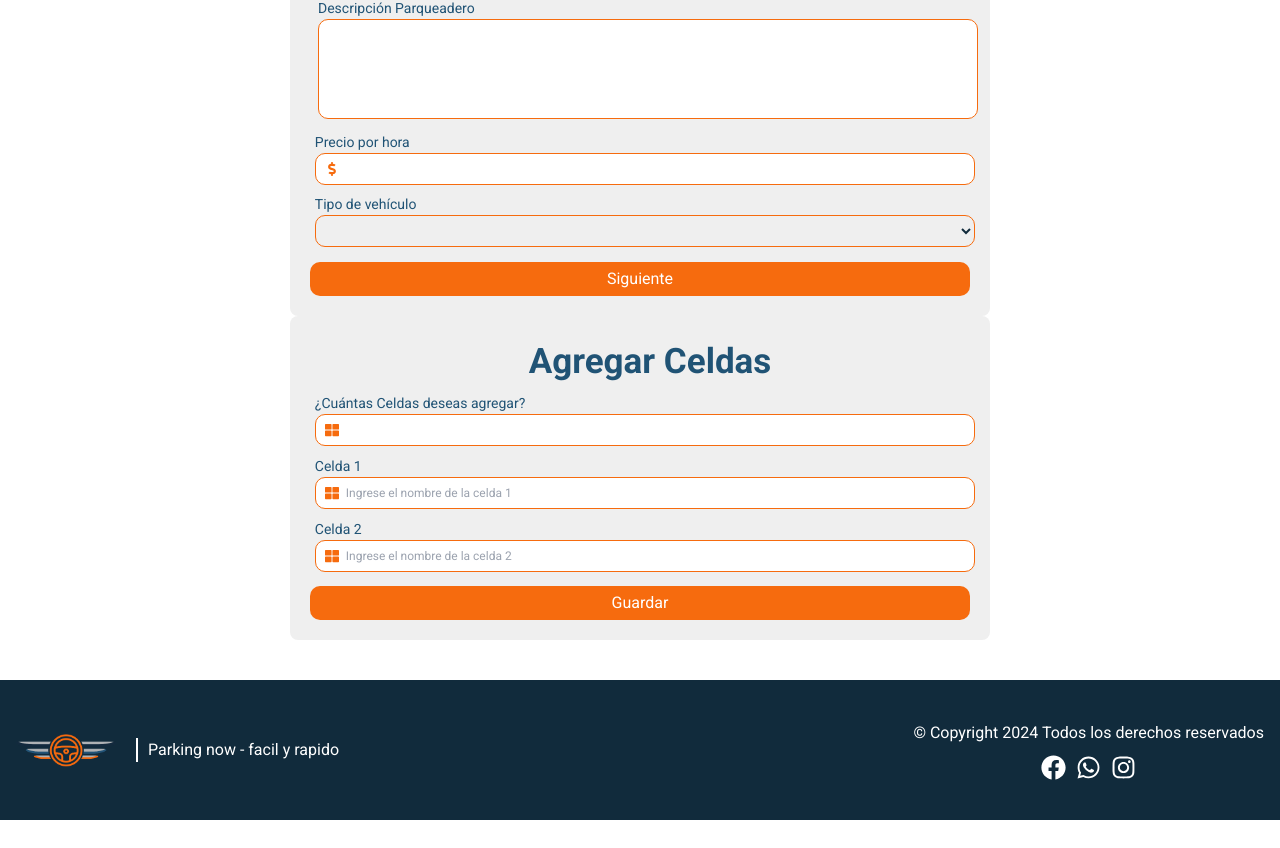
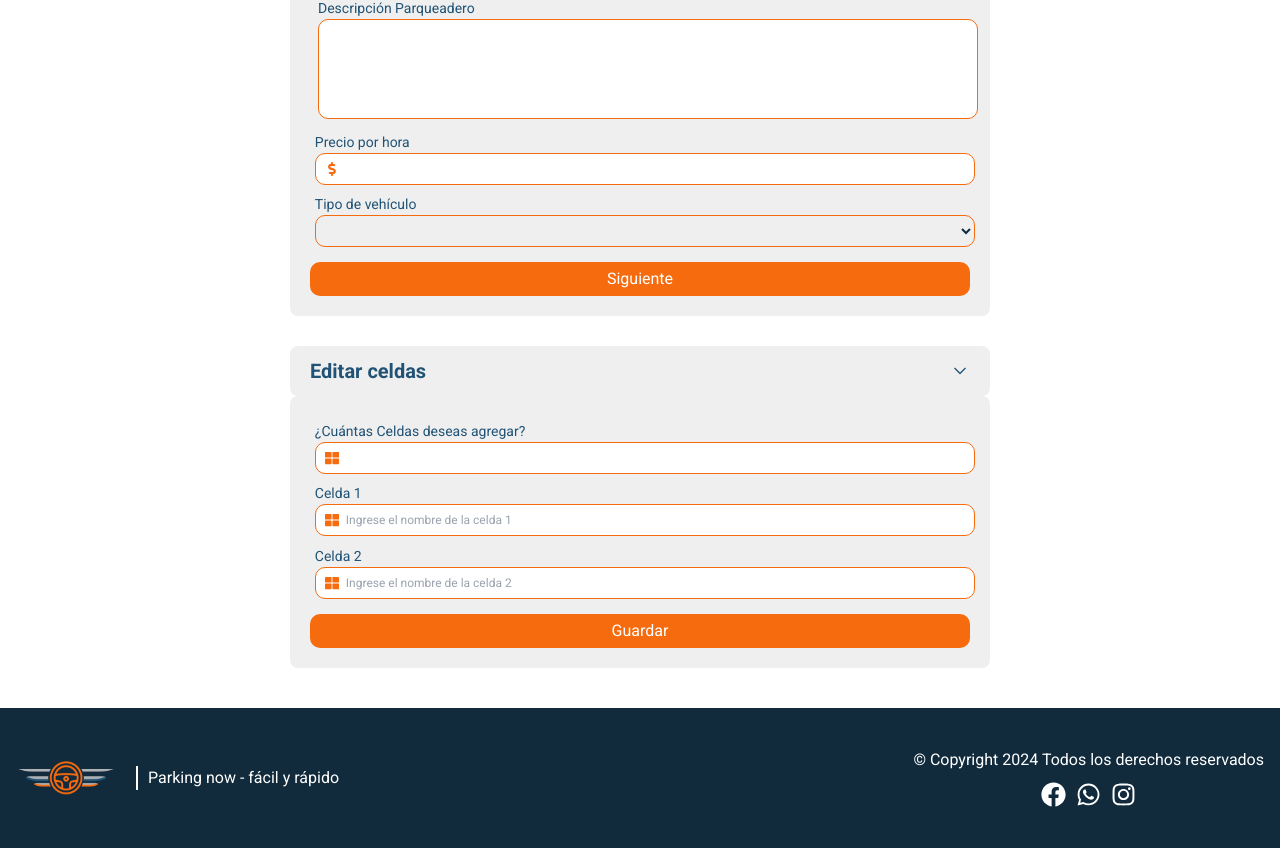
Before and after one commit to pruiz5514/Parking-now, a Next.js app: page /my-parkings/edit-parking in a window 1280 px wide. Shown: the part 540-1388 px from the top of the page. Before the commit the page ends 1360 px from the top, so only its background shows below. Built offline with nearby package versions, Linux system fonts and the light colour scheme.

Commit message:
feat: edit slots form

```diff
--- a/src/app/my-parkings/edit-parking/editParking.css
+++ b/src/app/my-parkings/edit-parking/editParking.css
@@ -4,3 +4,23 @@
     margin: 0 auto;
     padding: 40px 0;
 }
+
+.editParkingForm-container{
+    margin-bottom: 30px;
+}
+
+.editSlotsTitle-container{
+    width: 100%;
+    margin: 0 auto;
+    max-width: 700px;
+    height: 50px;
+    background-color: var(--grey);
+    border-radius: 8px;
+    display: flex;
+    justify-content: space-between;
+    align-items: center;
+    font-size: 20px;
+    font-weight: bold;
+    color: var(--blue);
+    padding: 0 20px;
+}
--- a/src/app/my-parkings/edit-parking/page.tsx
+++ b/src/app/my-parkings/edit-parking/page.tsx
@@ -12,19 +12,24 @@ import { SelectAddress } from "app/components/UI/Select/Select-style";
 import TextArea from "app/components/UI/TextArea/TextArea";
 import Input from "app/components/UI/Input/Input";
 import { FaDollarSign, FaImage, FaMapMarkerAlt, FaTag, FaThLarge } from "react-icons/fa";
+import { GoChevronDown } from "react-icons/go";
+import { useState } from "react";
 
 const EditParking = ()=>{
+    const [isOpen, setIsOpen] = useState(false);
+
     return(
         <>
             <Header>
                 <li><Link href="/parkings">Inicio</Link></li>
                 <li><Link href="/register-parking">Publicar parqueadero</Link></li>
                 <li><Link href="/my-parkings">Mis parqueaderos</Link></li>
-                <li> <Link href="/"><Button text={"Cerrar sesión"}/></Link></li>
+                <li><Link href="/"><Button text={"Cerrar sesión"}/></Link></li>
             </Header>
 
             <main className="editParking-main">
 
+                <section className="editParkingForm-container">
                     <Form
                             headerContent={
                                 <>
@@ -82,9 +87,15 @@ const EditParking = ()=>{
                                 </SelectAddress>
                             </InputContainer>
                     </Form>
+                </section>
 
+                <section>
+                    <button className="editSlotsTitle-container" onClick={()=> setIsOpen(false)}>
+                        <h2>Editar celdas</h2> <GoChevronDown />
+                    </button>
+
+                    <article>
                         <Form
-                    title="Agregar Celdas"
                                 footerContent={
                                     <>
                                         <Button text={"Guardar"} />
@@ -97,6 +108,11 @@ const EditParking = ()=>{
                                         <Input key={index} label={`Celda ${index + 1}`} id={`slot-${index + 1}`} type="text" placeholder={`Ingrese el nombre de la celda ${index + 1}`} icon={FaThLarge} required={true} />
                                     ))}
                         </Form>
+                    </article>
+
+                </section>
+
+
             </main>
 
 
--- a/src/app/my-parkings/page.tsx
+++ b/src/app/my-parkings/page.tsx
@@ -18,10 +18,10 @@ const MyParkings = ()=>{
             <main className="myParkings-main">
                 <h1 className="myParkings-title">Mis parqueaderos</h1>
                 <section className="myParkings-section">
-                    <ParkCard href={"/my-parkings/edit-parking"} text={"Editar"}/>
-                    <ParkCard href={"/my-parkings/edit-parking"} text={"Editar"}/>
-                    <ParkCard href={"/my-parkings/edit-parking"} text={"Editar"}/>
-                    <ParkCard href={"/my-parkings/edit-parking"} text={"Editar"}/>
+                    <ParkCard href={"/my-parkings/edit-parking"} text={"Ver más"}/>
+                    <ParkCard href={"/my-parkings/edit-parking"} text={"Ver más"}/>
+                    <ParkCard href={"/my-parkings/edit-parking"} text={"Ver más"}/>
+                    <ParkCard href={"/my-parkings/edit-parking"} text={"Ver más"}/>
                 </section>
 
             </main>
--- a/src/app/page.tsx
+++ b/src/app/page.tsx
@@ -14,7 +14,6 @@ import Modal from "app/components/Modal/Modal";
 import SignUp from "./sign-up/page";
 import SignIn from "./sign-in/page";
 import FormContactUs from "app/components/Contact-us/FormContactUs";
-import styled from "styled-components";
 
 export default function Home() {
   const formRef = useRef<HTMLFormElement>(null);
@@ -41,7 +40,6 @@ export default function Home() {
       <Header>
         <li> <Link href="/">Inicio</Link> </li>
         <li> <Link href="#benefits">Beneficios</Link> </li>
-        <li> <Link href="#info">Información</Link></li>
         <li> <Link href="#contact">Contactanos</Link></li>
         <li> <Button text="Registrate" onClick={openSignUpModal} /> </li>
         <li> <Button text="Iniciar sesión" onClick={openSignInModal} /> </li>
--- a/src/app/sign-up/page.tsx
+++ b/src/app/sign-up/page.tsx
@@ -40,7 +40,7 @@ const SignUp: React.FC = () => {
                     </InputContainer>
                     <Input label="Número de documento" id="userId" type="number" placeholder="1008001003" icon={FaIdCard} required={true} />
                     <Input label="Dirección de residencia" id="userAddressHome" type="text" placeholder=" mde cra 55 # 25-15 " icon={FaHome} required={true} />
-                    <Input label="Número de contacto" id="userPhone" type="number" placeholder="123 456 14 25" icon={FaPhone} required={true} />
+                    <Input label="Teléfono" id="userPhone" type="number" placeholder="123 456 14 25" icon={FaPhone} required={true} />
                     <Input label="Correo electrónico" id="userAddressEmail" type="email" placeholder="pepito@micorreo.com" icon={FaEnvelope} required={true} />
                     <Input label="Contraseña" id="userPassword" type="password" placeholder="Ingresa tu contraseña" icon={FaLock} required={true} />
                     <Input label="Confirmar contraseña" id="userPasswordConfirm" type="password" placeholder="Ingresa de nuevo contraseña" icon={FaLock} required={true} />
--- a/src/components/Footer/Footer.tsx
+++ b/src/components/Footer/Footer.tsx
@@ -9,7 +9,7 @@ const Footer = ({ children }: PropsWithChildren) => {
         <FooterStyled>
             <ContainerLogo>
                 <Image src="/img/LOGO3.png" alt="logo-principal" width={100} height={100} />
-                <Title>Parking now - facil y rapido</Title>
+                <Title>Parking now - fácil y rápido</Title>
             </ContainerLogo>
             <ContainerInfo>
                 <TitleCoppyRight>© Copyright 2024 Todos los derechos reservados</TitleCoppyRight>
--- a/src/types/IForm.ts
+++ b/src/types/IForm.ts
@@ -1,5 +1,5 @@
 export interface IForm {
-    title: string;
+    title?: string;
     headerContent?: React.ReactNode;
     children?: React.ReactNode
     footerContent?: React.ReactNode;
```
Lines whose indentation alone changed are shown as unchanged.
